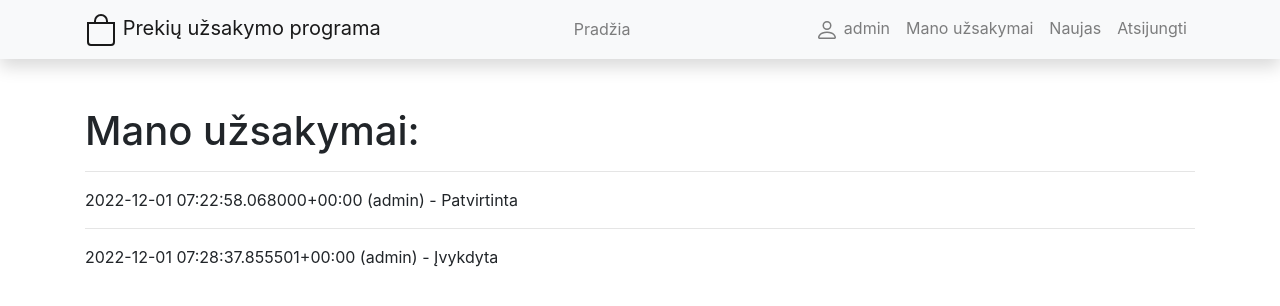
After one commit to DonatasNoreika/django_uzsakymai_2022_12_01, a Django app: page /user_orders/ in a window 1280 px wide. The commit adds this page. Shown: the top 306 px of the page. Run offline with Django 4.2, Linux system fonts and the light colour scheme; a user stored in the database is signed in; data comes from the database, SQL or seed files in the repository; some libraries are stand-ins or nearby versions.

Commit message:
+Padaryti prisijungusio vartotojo užsakymų atvaizdavimo puslapį (listview)

```diff
--- a/mysite/orders/templates/base.html
+++ b/mysite/orders/templates/base.html
@@ -27,13 +27,7 @@
     <div class="collapse navbar-collapse" id="navbarResponsive">
       <ul class="navbar-nav ml-auto">
         <li class="nav-item">
-          <a class="nav-link" href="">Pradžia</a>
-        </li>
-        <li class="nav-item">
-          <a class="nav-link" href="">Automobiliai</a>
-        </li>
-        <li class="nav-item">
-          <a class="nav-link" href="">Užsakymai</a>
+          <a class="nav-link" href="{% url 'orders' %}">Pradžia</a>
         </li>
       </ul>
         <ul class="navbar-nav ml-auto">
@@ -43,7 +37,7 @@
                 <path fill-rule="evenodd" d="M13 14s1 0 1-1-1-4-6-4-6 3-6 4 1 1 1 1h10zm-9.995-.944v-.002.002zM3.022 13h9.956a.274.274 0 00.014-.002l.008-.002c-.001-.246-.154-.986-.832-1.664C11.516 10.68 10.289 10 8 10c-2.29 0-3.516.68-4.168 1.332-.678.678-.83 1.418-.832 1.664a1.05 1.05 0 00.022.004zm9.974.056v-.002.002zM8 7a2 2 0 100-4 2 2 0 000 4zm3-2a3 3 0 11-6 0 3 3 0 016 0z" clip-rule="evenodd"/>
               </svg>
             {{ user.get_username }}</a></li>
-            <li class="nav-item"><a class="nav-link" href="">Mano užsakymai</a></li>
+            <li class="nav-item"><a class="nav-link" href="{% url 'user_orders' %}">Mano užsakymai</a></li>
             <li class="nav-item"><a class="nav-link" href="">Naujas</a></li>
             <li class="nav-item"><a class="nav-link" href="{% url 'logout' %}">Atsijungti</a></li>
           {% else %}
--- /dev/null
+++ b/mysite/orders/templates/user_orders.html
@@ -0,0 +1,13 @@
+{% extends "base.html" %}
+
+{% block title %}Užsakymai{% endblock %}
+
+{% block content %}
+<h1>Mano užsakymai:</h1>
+{% for order in orders.all %}
+<div>
+<hr>
+{{ order }}
+</div>
+{% endfor %}
+{% endblock %}
--- a/mysite/orders/urls.py
+++ b/mysite/orders/urls.py
@@ -19,4 +19,5 @@
 
 urlpatterns = [
     path("", views.OrderListView.as_view(), name='orders'),
+    path("user_orders/", views.UserOrderListView.as_view(), name='user_orders'),
 ]
--- a/mysite/orders/views.py
+++ b/mysite/orders/views.py
@@ -1,9 +1,19 @@
 from django.shortcuts import render
 from django.views import generic
 from .models import MyOrder
+from django.contrib.auth.mixins import LoginRequiredMixin
 
 # Create your views here.
 class OrderListView(generic.ListView):
     model = MyOrder
     context_object_name = "orders"
     template_name = "orders.html"
+
+
+class UserOrderListView(LoginRequiredMixin, generic.ListView):
+    model = MyOrder
+    context_object_name = "orders"
+    template_name = "user_orders.html"
+
+    def get_queryset(self):
+        return MyOrder.objects.filter(user=self.request.user)
```
